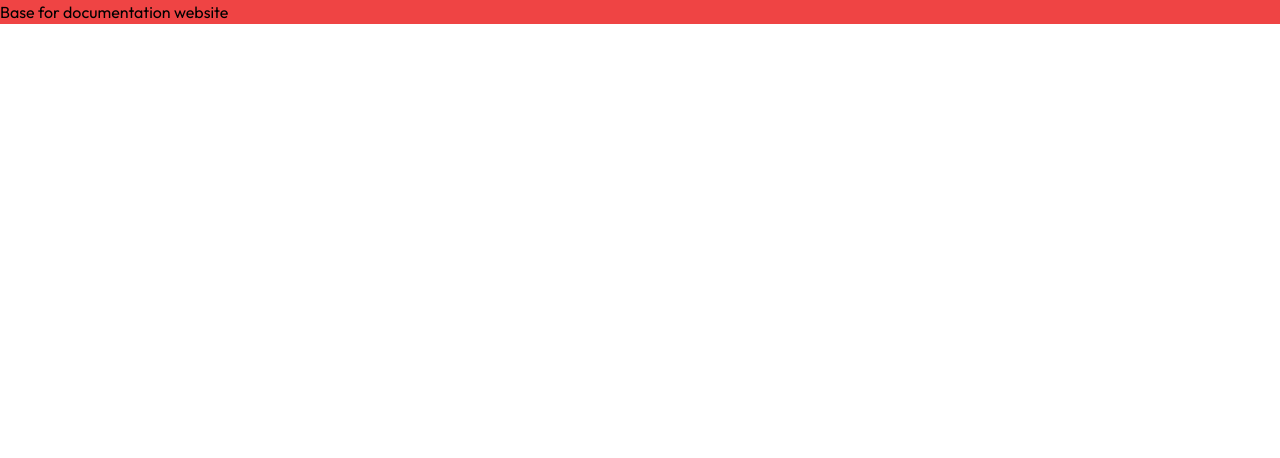
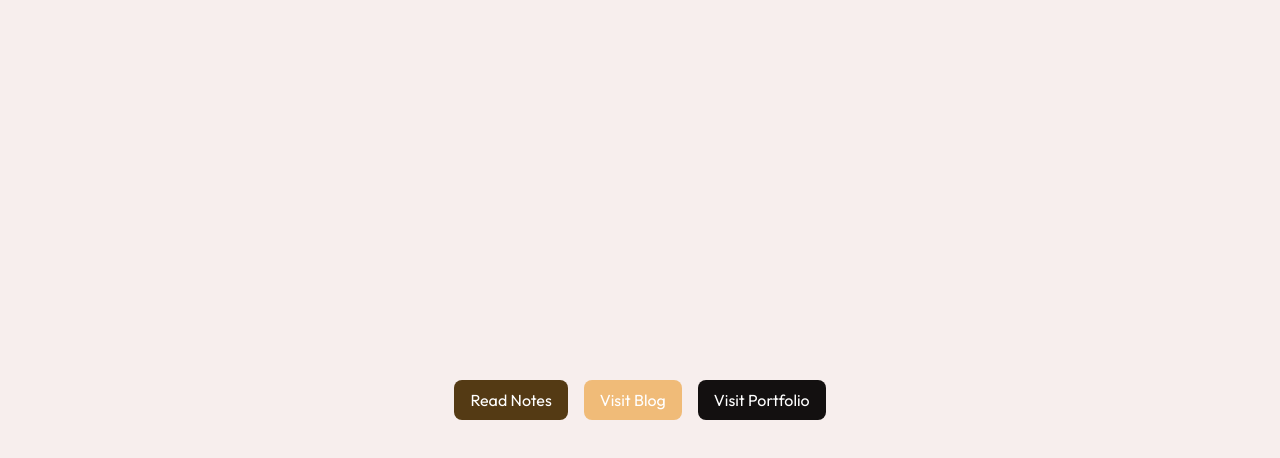
Before and after one commit to ethicalhub/learning-etc, a Next.js app: page / in a window 1280 px wide. Shown: the top 458 px of the page. Built offline with nearby package versions, Linux system fonts and the light colour scheme.

Commit message:
feat(setup): simple links at home page

```diff
--- a/app/page.tsx
+++ b/app/page.tsx
@@ -1,7 +1,31 @@
+import Link from "next/link";
 import React from "react";
 
 const Page = () => {
-  return <div className="bg-red-500">Base for documentation website</div>;
+  return (
+    <section className="flex min-h-screen items-center justify-center bg-lightBg">
+      <div className="flex flex-wrap items-center gap-4">
+        <Link
+          className="cursor-pointer rounded-lg bg-primary px-4 py-2 text-white"
+          href={"/notes/about"}
+        >
+          Read Notes
+        </Link>
+        <Link
+          className="cursor-pointer rounded-lg bg-secondary px-4 py-2 text-white"
+          href={"https://yasir-etc.medium.com/"}
+        >
+          Visit Blog
+        </Link>
+        <Link
+          className="cursor-pointer rounded-lg bg-dark px-4 py-2 text-white"
+          href={"https://www.linkedin.com/in/yasir-etc/"}
+        >
+          Visit Portfolio
+        </Link>
+      </div>
+    </section>
+  );
 };
 
 export default Page;
```
